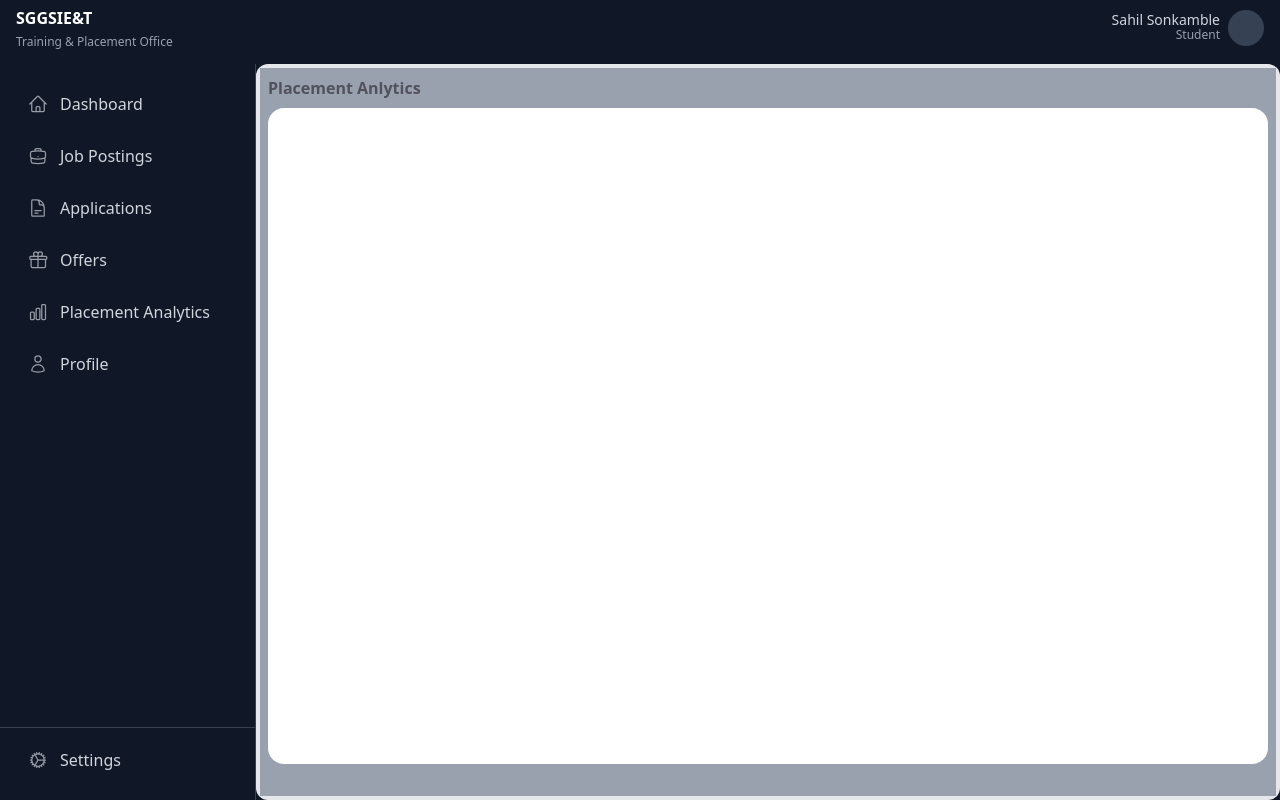
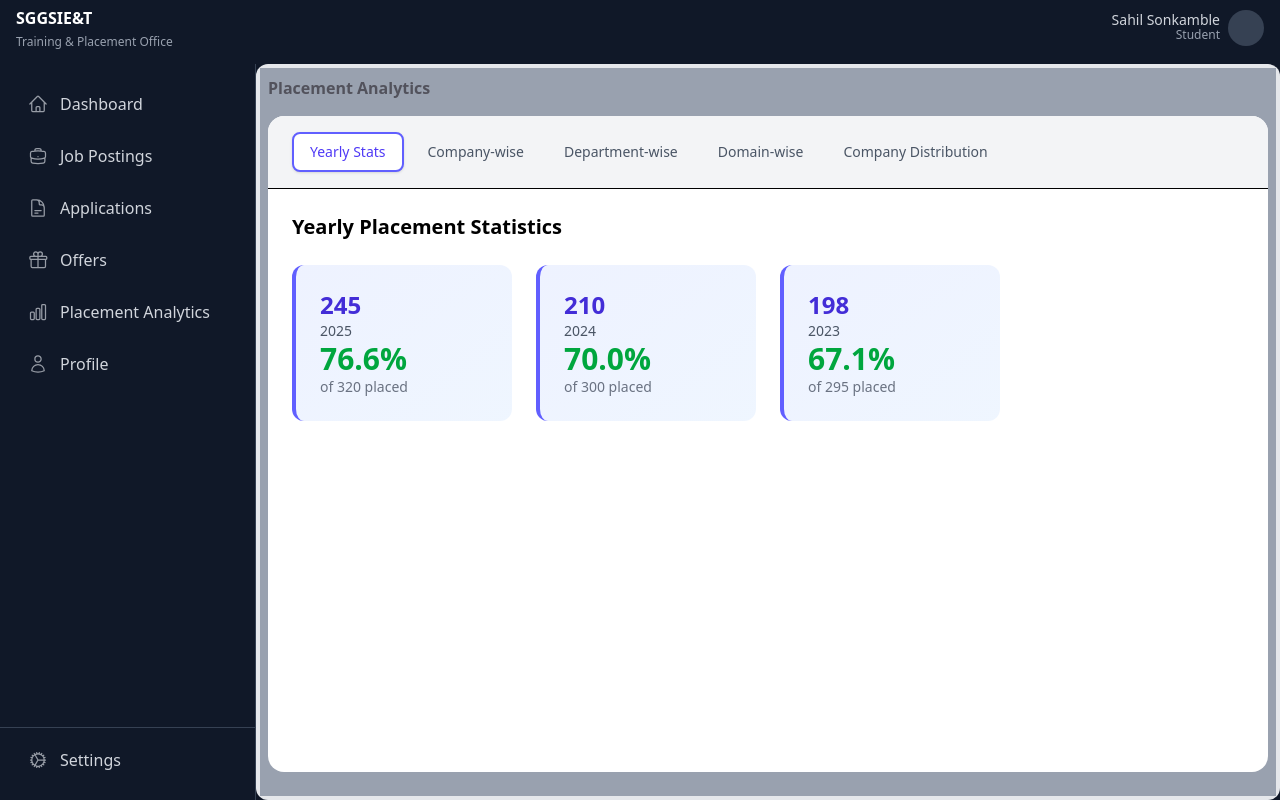
Before and after one commit to sonkamblesahil/Campus-recruitment-management-system, a Next.js app: page /analytics in a window 1280 px wide. Built offline with nearby package versions, Linux system fonts and the light colour scheme.

Commit message:
create page for placement analytics

```diff
--- a/app/analytics/page.jsx
+++ b/app/analytics/page.jsx
@@ -1,12 +1,213 @@
-import React from 'react'
+'use client';
+import React, { useState } from 'react';
 
 export default function Analytics() {
+  const [activeTab, setActiveTab] = useState('yearly');
+
+  const stats = {
+    yearly: [
+      { year: '2025', placed: 245, total: 320, rate: '76.6%' },
+      { year: '2024', placed: 210, total: 300, rate: '70.0%' },
+      { year: '2023', placed: 198, total: 295, rate: '67.1%' }
+    ],
+    companies: [
+      { name: 'Google', count: 18, domain: 'SWE', yearly: [6, 8, 4] },
+      { name: 'Microsoft', count: 15, domain: 'SWE', yearly: [5, 6, 4] },
+      { name: 'Goldman Sachs', count: 12, domain: 'Finance', yearly: [4, 5, 3] },
+      { name: 'Amazon', count: 10, domain: 'SWE', yearly: [3, 4, 3] }
+    ],
+    departments: [
+      { dept: 'CSE', placed: 89, total: 120, rate: '74.2%' },
+      { dept: 'ECE', placed: 67, total: 95, rate: '70.5%' },
+      { dept: 'ME', placed: 45, total: 68, rate: '66.2%' }
+    ],
+    domains: [
+      { domain: 'Software', placed: 156, total: 210, rate: '74.3%' },
+      { domain: 'Finance', placed: 34, total: 45, rate: '75.6%' },
+      { domain: 'Consulting', placed: 28, total: 38, rate: '73.7%' }
+    ]
+  };
+
+  const companyStudents = {
+    'Google': ['Rahul Sharma', 'Priya Singh', 'Amit Patel'],
+    'Microsoft': ['Neha Gupta', 'Vikram Joshi', 'Sneha Rao'],
+    'Goldman Sachs': ['Arjun Mehta', 'Divya Reddy']
+  };
+
+  const years = ['2025', '2024', '2023'];
+
+  const tabs = ['yearly', 'companies', 'departments', 'domains', 'company-students'];
+
   return (
-   <div className='bg-gray-400 h-full p-2'>
-      <h1 className="text-zinc-600 text-base font-bold">Placement Anlytics</h1>
-      <div className='h-[82vh] rounded-2xl flex items-center justify-center bg-white mt-2'>
+    <div className='bg-gray-400 h-full p-2'>
+      <h1 className="text-zinc-600 text-base font-bold mb-4">Placement Analytics</h1>
+      <div className='h-[82vh] rounded-2xl bg-white overflow-hidden'>
 
+        {/* Tabs */}
+        <div className="px-6 py-4 bg-gray-100 border-b overflow-x-auto whitespace-nowrap">
+          <div className="inline-flex gap-2">
+            {tabs.map(tab => (
+              <button
+                key={tab}
+                onClick={() => setActiveTab(tab)}
+                className={`px-4 py-2 rounded-lg font-medium text-sm whitespace-nowrap transition-all ${
+                  activeTab === tab
+                    ? 'bg-white shadow-sm text-indigo-600 border-2 border-indigo-500'
+                    : 'text-gray-600 hover:bg-white hover:text-gray-900'
+                }`}
+              >
+                {tab === 'yearly' && 'Yearly Stats'}
+                {tab === 'companies' && 'Company-wise'}
+                {tab === 'departments' && 'Department-wise'}
+                {tab === 'domains' && 'Domain-wise'}
+                {tab === 'company-students' && 'Company Distribution'}
+              </button>
+            ))}
+          </div>
+        </div>
+
+        {/* Content */}
+        <div className="p-6 overflow-y-auto h-[calc(100%-80px)]">
+          {activeTab === 'yearly' && (
+            <div className="space-y-6">
+              <h3 className="text-xl font-bold mb-6">Yearly Placement Statistics</h3>
+              <div className="grid md:grid-cols-4 gap-6">
+                {stats.yearly.map((year, i) => (
+                  <div key={i} className="bg-gradient-to-br from-indigo-50 to-blue-50 p-6 rounded-xl border-l-4 border-indigo-500">
+                    <h4 className="font-bold text-2xl text-indigo-700">{year.placed}</h4>
+                    <p className="text-sm text-gray-600">{year.year}</p>
+                    <p className="text-3xl font-bold text-green-600">{year.rate}</p>
+                    <p className="text-sm text-gray-500">of {year.total} placed</p>
+                  </div>
+                ))}
+              </div>
+            </div>
+          )}
+
+          {activeTab === 'companies' && (
+            <div className="space-y-6">
+              <h3 className="text-xl font-bold mb-6">Company-wise Analytics</h3>
+              <div className="grid md:grid-cols-2 gap-6">
+                {/* Top Companies List */}
+                <div className="bg-emerald-50 p-6 rounded-xl">
+                  <h4 className="font-bold text-lg mb-6">Top Companies by Offers</h4>
+                  <div className="space-y-4">
+                    {stats.companies.map((company, i) => (
+                      <div key={i} className="flex justify-between items-center p-4 bg-white rounded-lg shadow-sm">
+                        <div>
+                          <div className="font-bold text-gray-900">{company.name}</div>
+                          <div className="text-sm text-gray-500">{company.domain}</div>
+                        </div>
+                        <div className="text-right">
+                          <div className="font-bold text-2xl text-emerald-600">{company.count}</div>
+                          <div className="text-xs text-gray-500">Total offers</div>
+                        </div>
+                      </div>
+                    ))}
+                  </div>
+                </div>
+
+                {/* Yearly breakdown for companies */}
+                <div className="bg-blue-50 p-6 rounded-xl">
+                  <h4 className="font-bold text-lg mb-6">Yearly Company Distribution</h4>
+                  <div className="overflow-x-auto">
+                    <table className="w-full text-sm">
+                      <thead className="bg-blue-100">
+                        <tr>
+                          <th className="p-3 text-left font-bold">Company</th>
+                          {years.map(year => (
+                            <th key={year} className="p-3 text-center font-bold">{year}</th>
+                          ))}
+                          <th className="p-3 text-right font-bold">Total</th>
+                        </tr>
+                      </thead>
+                      <tbody>
+                        {stats.companies.map((company, i) => (
+                          <tr key={i} className="border-b hover:bg-white">
+                            <td className="p-3 font-semibold">{company.name}</td>
+                            {years.map((year, y) => (
+                              <td key={year} className="p-3 text-center font-mono bg-blue-50 rounded">
+                                {company.yearly[y] || 0}
+                              </td>
+                            ))}
+                            <td className="p-3 font-bold text-right text-blue-600">{company.count}</td>
+                          </tr>
+                        ))}
+                      </tbody>
+                    </table>
+                  </div>
+                </div>
+              </div>
+            </div>
+          )}
+
+          {activeTab === 'departments' && (
+            <div className="space-y-6">
+              <h3 className="text-xl font-bold mb-6">Department-wise Analytics</h3>
+              <div className="grid md:grid-cols-3 gap-6">
+                {stats.departments.map((dept, i) => (
+                  <div key={i} className="bg-gradient-to-br from-blue-50 to-indigo-50 p-6 rounded-xl text-center">
+                    <h4 className="font-bold text-lg mb-2">{dept.dept}</h4>
+                    <div className="text-3xl font-bold text-blue-600 mb-1">{dept.placed}/{dept.total}</div>
+                    <div className="text-xl font-bold text-green-600">{dept.rate}</div>
+                  </div>
+                ))}
+              </div>
+            </div>
+          )}
+
+          {activeTab === 'domains' && (
+            <div className="space-y-6">
+              <h3 className="text-xl font-bold mb-6">Domain-wise Distribution</h3>
+              <div className="grid md:grid-cols-2 gap-6">
+                <div className="bg-orange-50 p-6 rounded-xl">
+                  <h4 className="font-bold text-lg mb-4">Domain Breakdown</h4>
+                  <div className="space-y-3">
+                    {stats.domains.map((domain, i) => (
+                      <div key={i} className="flex justify-between items-center p-3 bg-white rounded-lg">
+                        <span className="font-semibold">{domain.domain}</span>
+                        <div className="text-right">
+                          <div className="text-2xl font-bold text-orange-600">{domain.placed}</div>
+                          <div className="text-sm text-gray-600">{domain.rate}</div>
+                        </div>
+                      </div>
+                    ))}
+                  </div>
+                </div>
+                <div className="bg-green-50 p-6 rounded-xl grid place-items-center">
+                  <div className="text-center">
+                    <div className="text-4xl font-bold text-green-600">74%</div>
+                    <p className="text-lg font-semibold text-gray-700">Overall Placement Rate</p>
+                  </div>
+                </div>
+              </div>
+            </div>
+          )}
+
+          {activeTab === 'company-students' && (
+            <div className="space-y-6">
+              <h3 className="text-xl font-bold mb-6">Students per Company</h3>
+              <div className="grid md:grid-cols-2 lg:grid-cols-3 gap-6">
+                {Object.entries(companyStudents).map(([company, students]) => (
+                  <div key={company} className="bg-gray-50 p-6 rounded-xl border-l-4 border-indigo-500">
+                    <h4 className="font-bold text-lg mb-4 text-indigo-700">{company}</h4>
+                    <div className="space-y-2">
+                      {students.map((student, i) => (
+                        <div key={i} className="flex items-center gap-3 p-2 bg-white rounded-lg hover:bg-gray-100">
+                          <div className="w-8 h-8 bg-indigo-100 rounded-full flex items-center justify-center">
+                            <span className="text-xs font-bold text-indigo-600">S</span>
+                          </div>
+                          <span className="font-medium">{student}</span>
+                        </div>
+                      ))}
+                    </div>
+                  </div>
+                ))}
+              </div>
+            </div>
+          )}
+        </div>
       </div>
     </div>
-  )
+  );
 }
```
